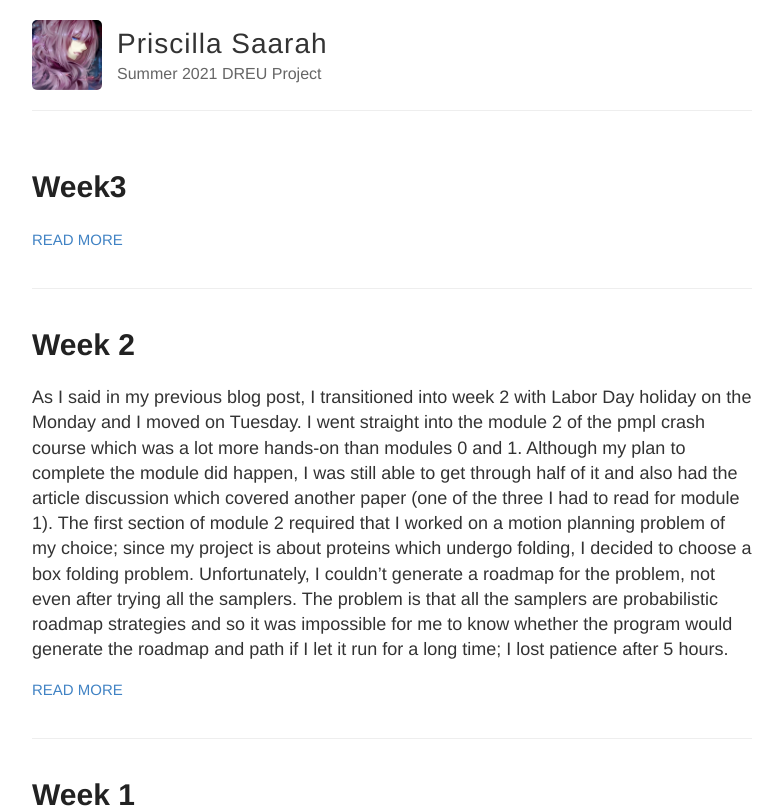
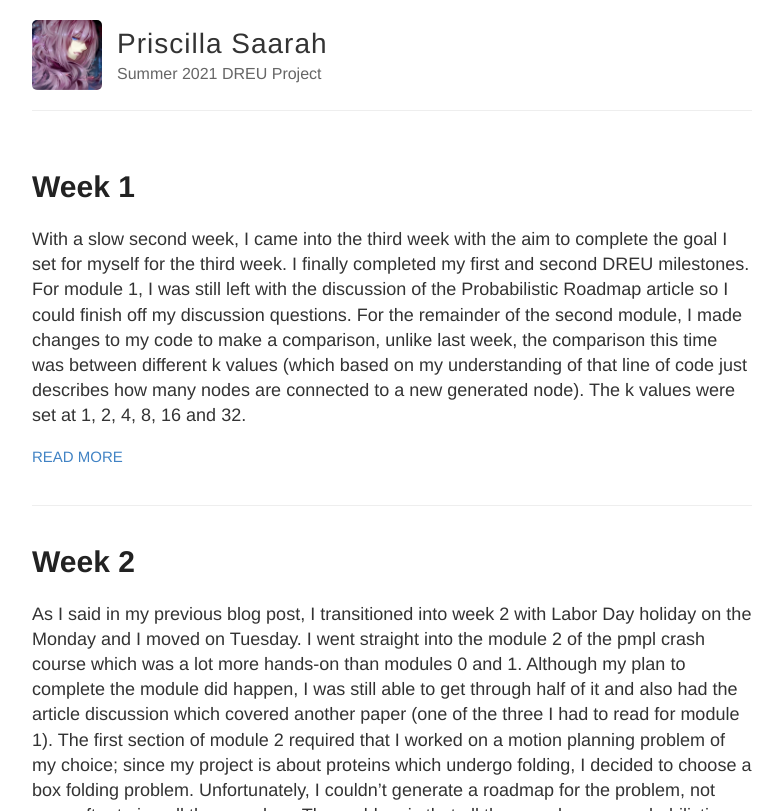
Before and after one commit to Ceella24/DREU21, a Jekyll site: the page built from blog.html, in a window 1280 px wide and 900 px high, cut to the strip 0-811 px from the top of the window. Shown: the whole strip, without its empty margins (248-1031 px from the left). Built offline with Jekyll 4.4.1, drawn with Linux system fonts in a browser that asks for light colours.

Commit message:
Update 2021-06-07-week3.md

```diff
--- a/_posts/2021-06-07-week3.md
+++ b/_posts/2021-06-07-week3.md
@@ -1,4 +1,7 @@
-
+---
+layout: post
+title: Week 1
+---
 
 With a slow second week, I came into the third week with the aim to complete the goal I set for myself for the third week. I finally completed my first and second DREU milestones. For module 1, I was still left with the discussion of the Probabilistic Roadmap article so I could finish off my discussion questions. For the remainder of the second module, I made changes to my code to make a comparison, unlike last week, the comparison this time was between different k values (which based on my understanding of that line of code just describes how many nodes are connected to a new generated node). The k values were set at 1, 2, 4, 8, 16 and 32.
 
```
